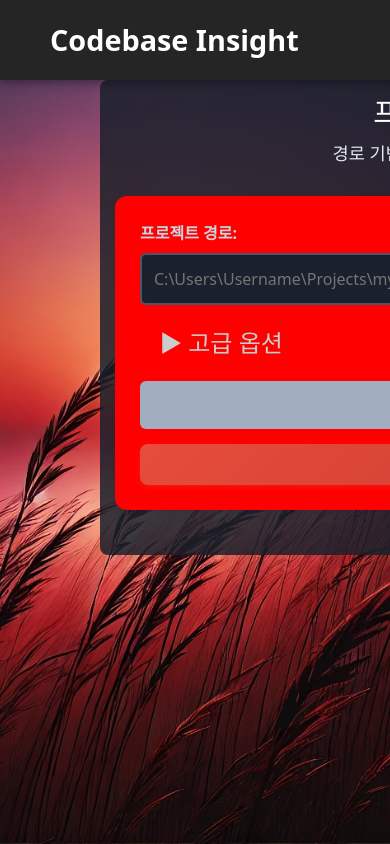
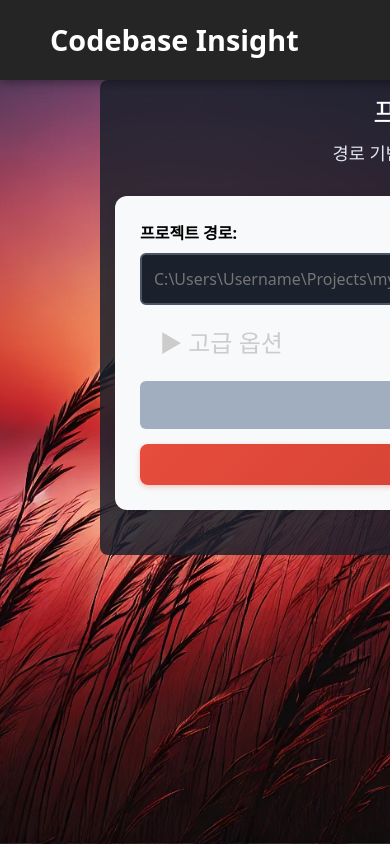
Before and after one commit to kdhProg/2025_codebase_analyzer, a React (Create React App) app in the folder frontend/my-app/: page /project-analysis in a window 390 px wide. Shown: the top 844 px of the page. Built offline with nearby package versions, Linux system fonts and the light colour scheme; the HTML template or start-up script is replaced by a standard one.

Commit message:
fix: home font & projectAnalysis.css fixed

```diff
--- a/frontend/my-app/src/components/Home.jsx
+++ b/frontend/my-app/src/components/Home.jsx
@@ -94,7 +94,7 @@ function Home() {
         case 'initial_scan':
             return (
                 <div className="home-entire-container">
-                    <h1>로컬 코드베이스 탐색 도구</h1>
+                    <h1>코드베이스 탐색</h1>
                     <DirectorySelector
                         onScanResult={handleScanResult}
                         onLoadingChange={handleDirectorySelectorLoadingChange}
--- a/frontend/my-app/src/css/projectAnalysis.css
+++ b/frontend/my-app/src/css/projectAnalysis.css
@@ -121,7 +121,7 @@ body {
   display: block;
   margin-bottom: 8px;
   font-weight: 600;
-  color: #cbd5e0;
+  color: #000000;
 }
 
 .project-path-input {
@@ -143,12 +143,13 @@ body {
 
 .advanced-options-toggle {
   margin-bottom: 20px;
+  /* color: black; */
 }
 
 .toggle-button {
   background: none;
   border: none;
-  color: #4299e1;
+  color: #000000;
   cursor: pointer;
   font-size: 14px;
   padding: 8px 0;
@@ -616,8 +617,8 @@ body {
 
   .input-section {
     padding: 20px;
-    background-color: red !important;
-    /* background-color: #1a202c; */
+    /* background-color: red !important; */
+    /* background-color: #1a202c !important; */
   }
 
   .action-buttons {
```
